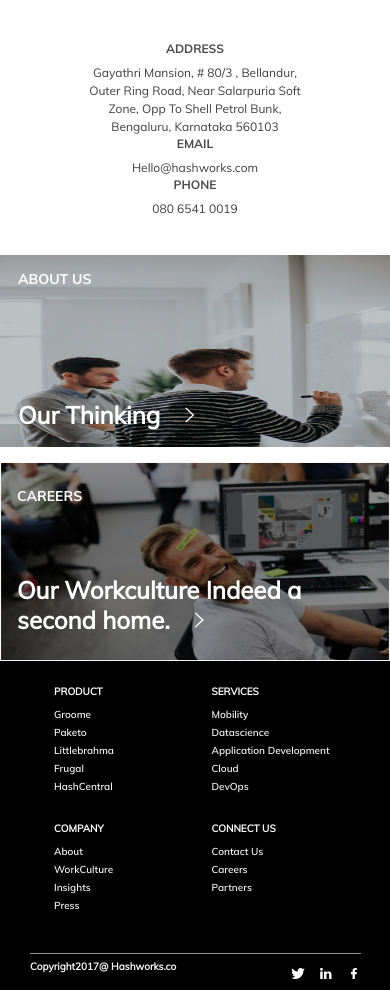
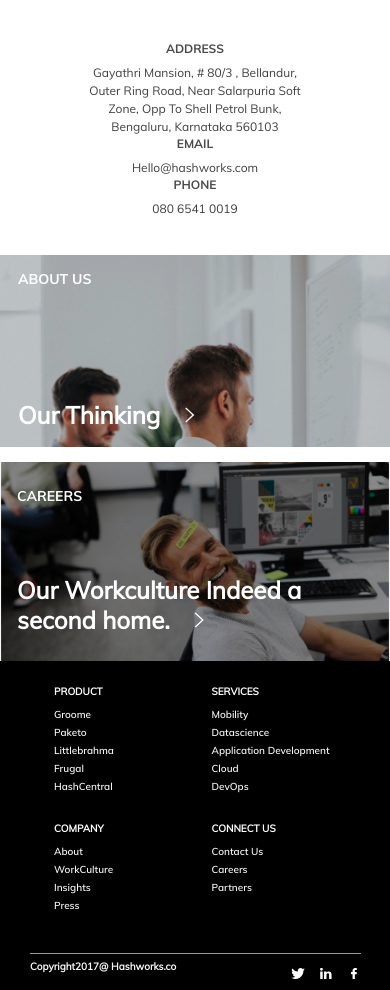
Before and after one commit to hashworks-code/hashworks_static, a Jekyll site: the page built from _pages/contactUs.md, in a window 390 px wide. Shown: the part 770-1760 px from the top of the page. Built offline with Jekyll 4.4.1, drawn with Linux system fonts in a browser that asks for light colours; nearby versions of some CDN libraries; some web fonts are replaced.

Commit message:
contactus page image strecth

```diff
--- a/_sass/_contactUs.scss
+++ b/_sass/_contactUs.scss
@@ -137,8 +137,9 @@
                      &__images {
                         &__image1 {
             background-image: url(../assets/image/contactus/contact1.png);
-              background-size: 100% 100%;
+              background-size: cover;
               background-repeat: no-repeat;
+              background-position: center center;
                width: 100%;
               height: 192px;
                margin-bottom: 15px;
@@ -164,8 +165,9 @@
         }
         &__image2 {
            background-image: url(../assets/image/contactus/contact2.png);
-              background-size: 100% 100%;
+              background-size: cover;
               background-repeat: no-repeat;
+              background-position: center center;
                width: 100%;
               height: 199px;
               cursor: pointer;
```
Also changed, not shown: _layouts/aboutUs.html (+6 -6 lines), 3 other files.
